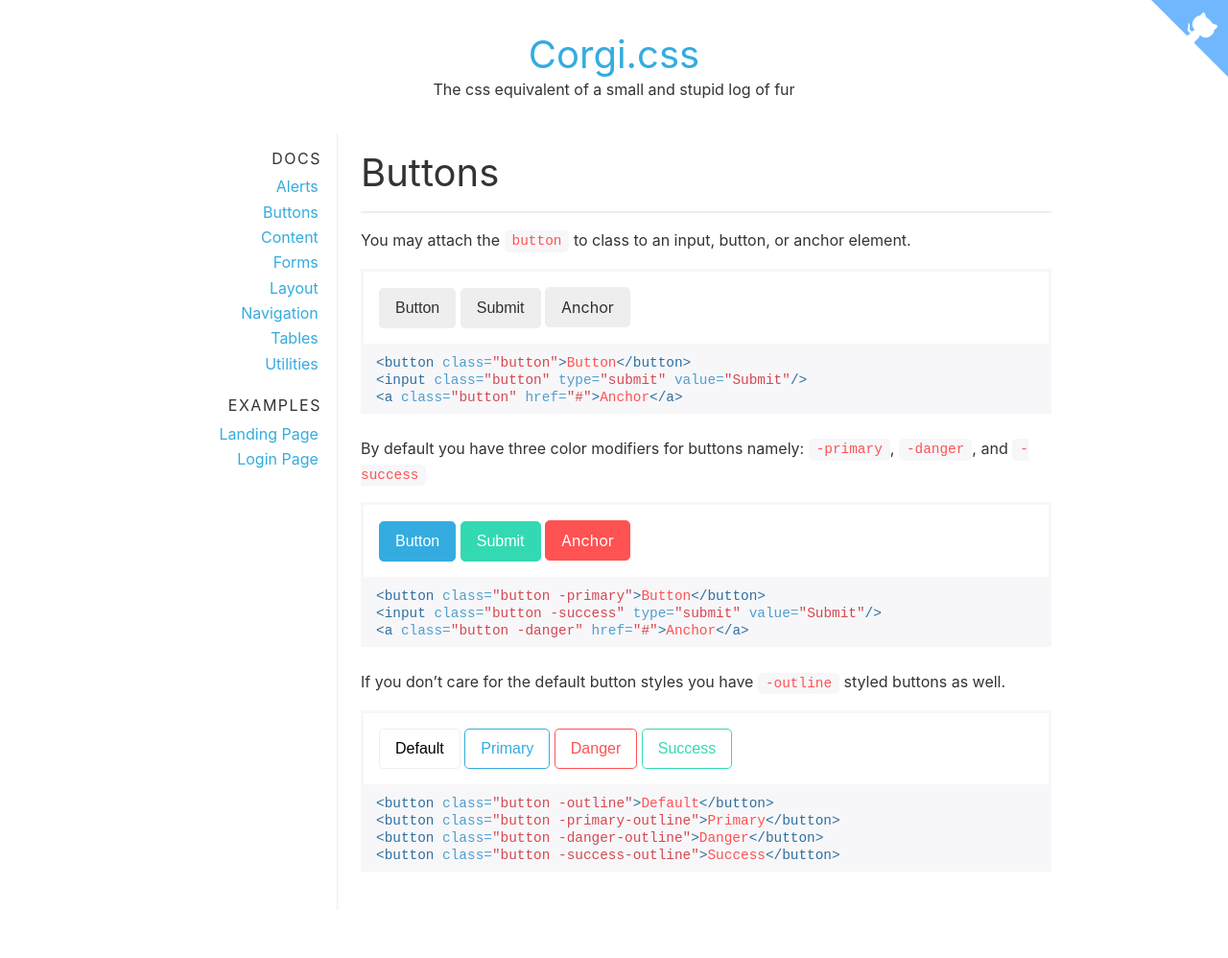
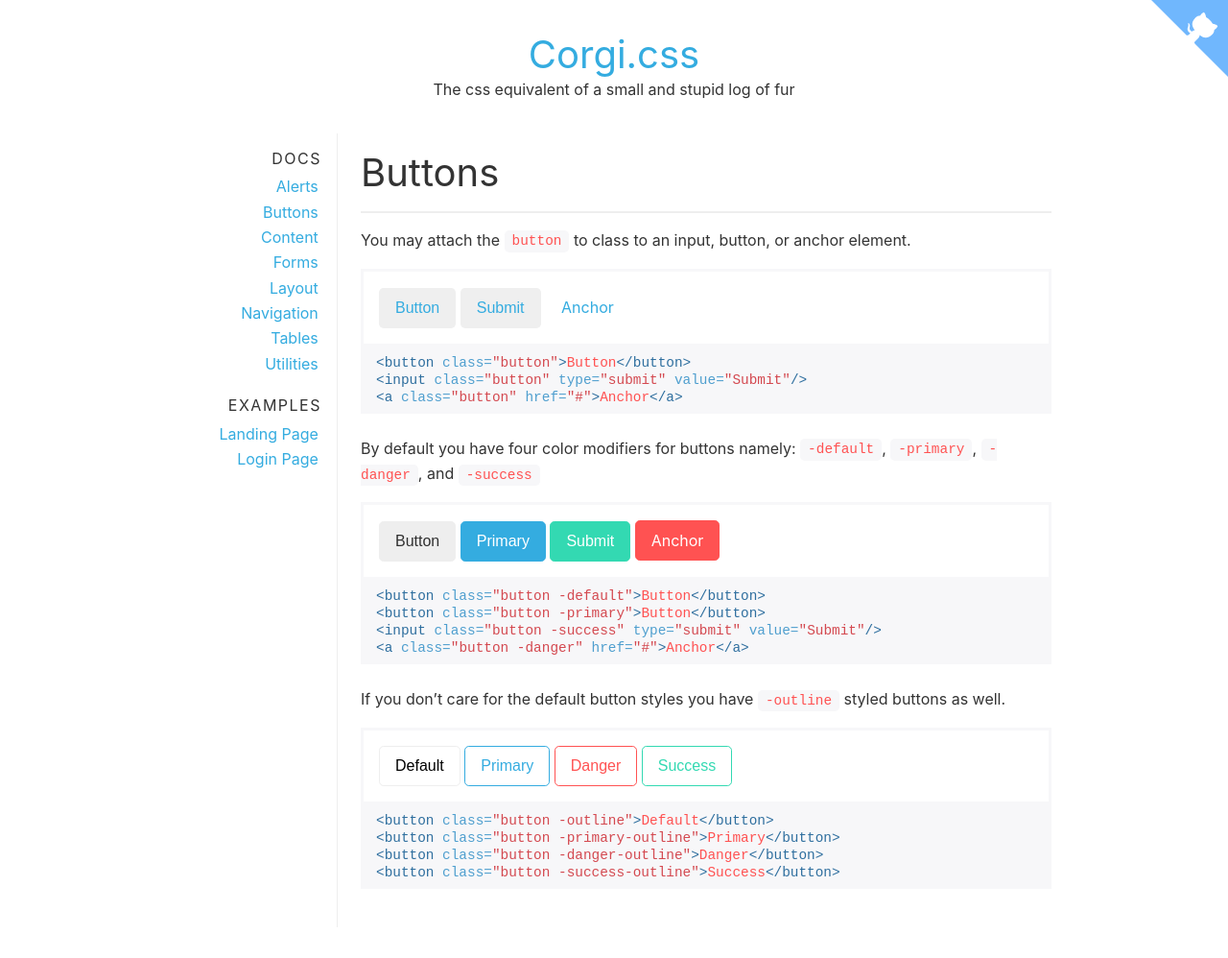
Before and after one commit to kendaganio/corgi, a Jekyll site: the page built from docs/_documentation/buttons.md, in a window 1280 px wide. Shown: the whole page at 96% size. Built offline with Jekyll 4.4.1, drawn with Linux system fonts in a browser that asks for light colours.

Commit message:
reworks button styles

```diff
--- a/docs/_documentation/buttons.md
+++ b/docs/_documentation/buttons.md
@@ -22,17 +22,19 @@ You may attach the `button` to class to an input, button, or anchor element.
 <a class="button" href="#">Anchor</a>
 {% endhighlight %}
 
-By default you have three color modifiers for buttons namely: `-primary`, `-danger`, and `-success`
+By default you have four color modifiers for buttons namely: `-default`, `-primary`, `-danger`, and `-success`
 
 <div class="example">
   <div class="container preview">
-    <button class="button -primary">Button</button>
+    <button class="button -default">Button</button>
+    <button class="button -primary">Primary</button>
     <input class="button -success" type="submit" value="Submit"/>
     <a class="button -danger" href="#">Anchor</a>
   </div>
 </div>
 
 {% highlight html %}
+<button class="button -default">Button</button>
 <button class="button -primary">Button</button>
 <input class="button -success" type="submit" value="Submit"/>
 <a class="button -danger" href="#">Anchor</a>
--- a/docs/css/corgi-docs.css
+++ b/docs/css/corgi-docs.css
@@ -282,26 +282,38 @@ form.form > fieldset textarea {
 }
 
 .button {
-  color: rgba(0, 0, 0, 0.8);
-  -webkit-appearance: none;
-     -moz-appearance: none;
-          appearance: none;
+  color: #34ace0;
+  appearance: none;
   display: inline-block;
   padding: 0.5rem 1rem;
   font-size: inherit;
   border-radius: 0.3rem;
   line-height: 1.5rem;
+  cursor: pointer;
   transition: background-color .2s ease-in-out, border-color 0.2s ease-in-out, color 0.2s ease-in-out;
   border: 1px solid transparent;
+}
+
+.button:hover, .button:active {
+  color: #177097;
+}
+
+.button.-default {
   background-color: #eee;
   border-color: #eee;
+  color: rgba(0, 0, 0, 0.8);
 }
 
-.button:hover {
-  background: #d5d5d5;
+.button.-default:hover {
+  background: #e1e1e1;
 }
 
-.button:active {
+.button.-default:hover.-fancy {
+  transform: translateY(-1px);
+  box-shadow: 1px 3px 1px #bbbbbb;
+}
+
+.button.-default:active {
   background: #bbbbbb;
   border-color: #bbbbbb;
 }
@@ -330,7 +342,12 @@ form.form > fieldset textarea {
 }
 
 .button.-primary:hover {
-  background: #1e91c3;
+  background: #21a2d9;
+}
+
+.button.-primary:hover.-fancy {
+  transform: translateY(-1px);
+  box-shadow: 1px 3px 1px #bbbbbb;
 }
 
 .button.-primary:active {
@@ -361,7 +378,12 @@ form.form > fieldset textarea {
 }
 
 .button.-danger:hover {
-  background: #ff1f1f;
+  background: #ff3939;
+}
+
+.button.-danger:hover.-fancy {
+  transform: translateY(-1px);
+  box-shadow: 1px 3px 1px #bbbbbb;
 }
 
 .button.-danger:active {
@@ -392,7 +414,12 @@ form.form > fieldset textarea {
 }
 
 .button.-success:hover {
-  background: #22b794;
+  background: #26cca5;
+}
+
+.button.-success:hover.-fancy {
+  transform: translateY(-1px);
+  box-shadow: 1px 3px 1px #bbbbbb;
 }
 
 .button.-success:active {
@@ -535,9 +562,7 @@ nav.nav > ul li {
 
 .alert > button.close {
   float: right;
-  -webkit-appearance: none;
-     -moz-appearance: none;
-          appearance: none;
+  appearance: none;
   background: transparent;
   border: none;
   font-size: 1rem;
@@ -942,4 +967,5 @@ figure.highlight code {
 .css .nt + .nt {
   color: #999;
 }
+
 /*# sourceMappingURL=corgi-docs.css.map */
--- a/sass/elements/buttons.sass
+++ b/sass/elements/buttons.sass
@@ -1,20 +1,13 @@
-@mixin button($color)
-  color: $baseFontColor
-  appearance: none
-  display: inline-block
-  padding: 0.5rem 1rem
-  font-size: inherit
-  border-radius: 0.3rem
-  line-height: 1.5rem
-  transition: background-color .2s ease-in-out, border-color 0.2s ease-in-out, color 0.2s ease-in-out
-  border: 1px solid transparent
-
 @mixin buttonColorize($color)
   background-color: $color
   border-color: $color
 
   &:hover
-    background: darken($color, 10%)
+    background: darken($color, 5%)
+
+    &.-fancy
+      transform: translateY(-1px)
+      box-shadow: 1px 3px 1px darken(#eee, 20%)
 
   &:active
     background: darken($color, 20%)
@@ -34,8 +27,23 @@
     color: white
 
 .button
-  @include button($buttonDefault)
-  @include buttonColorize($buttonDefault)
+  color: $primary
+  appearance: none
+  display: inline-block
+  padding: 0.5rem 1rem
+  font-size: inherit
+  border-radius: 0.3rem
+  line-height: 1.5rem
+  cursor: pointer
+  transition: background-color .2s ease-in-out, border-color 0.2s ease-in-out, color 0.2s ease-in-out
+  border: 1px solid transparent
+
+  &:hover, &:active
+    color: darken($primary, 20%)
+
+  &.-default
+    @include buttonColorize($buttonDefault)
+    color: $baseFontColor
 
   &.-outline
     @include outlineColorize($buttonDefault)
```
Also changed, not shown: 1 other file.
